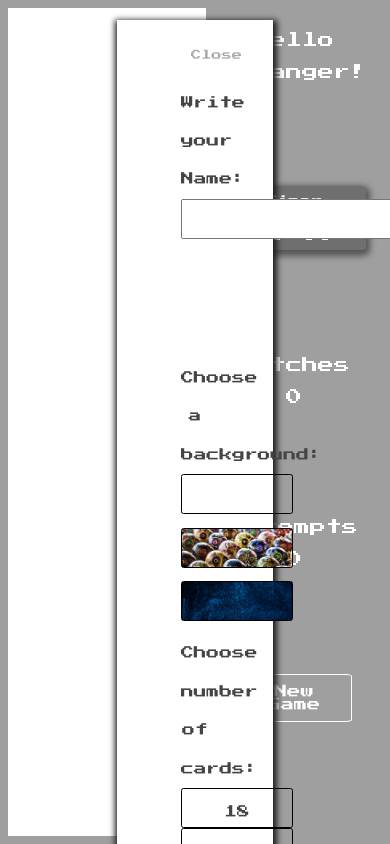
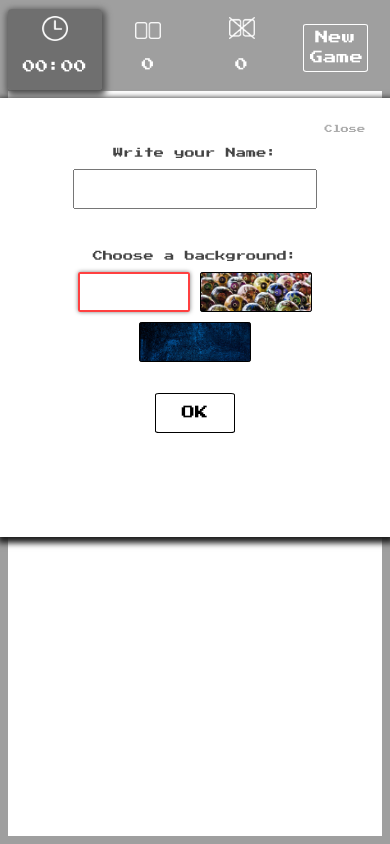
Before and after one commit to IrisCZ/MemoryGame, a plain HTML site: page index.html in a window 390 px wide. Both pictures are taken after a click on the element "Do you want to personalize your game?". Drawn offline with Linux system fonts and the light colour scheme.

Commit message:
Media queries

```diff
--- a/assets/css/main.css
+++ b/assets/css/main.css
@@ -105,7 +105,8 @@ main {
 aside {
   display: flex;
   flex-wrap: wrap;
-  flex-direction: row;
+  flex-direction: column;
+  justify-content: space-around;
   grid-column: aside-column-start / aside-column-end;
   grid-row: aside-row-start / aside-row-end;
   text-align: center;
@@ -114,9 +115,9 @@ aside {
 }
 aside>div{
   width: 100%;
+  padding: 0.5em;
 }
 .timerContainer{
-  height: 4rem;
   border-radius: 4%;
   background-color: rgba(0, 0, 0, .5);
   box-shadow: 1px 3px 6px 3px #1d1d1d;
@@ -140,6 +141,7 @@ button{
   background: none;
   font-family: 'Press Start 2P', cursive;
   cursor: pointer;
+  line-height: 1.5em;
 }
 
 /*modal end*/
@@ -156,6 +158,7 @@ button{
 }
 .modal-window>div {
   width: 40%;
+  max-height: 100vh;
   position: relative;
   margin: 5% auto;
   padding: 4rem;
@@ -164,11 +167,7 @@ button{
   text-align: center;
   box-shadow: 1px 3px 6px 3px #1d1d1d;
 }
-.modal-window .modalFame{
-  display: grid;
-  grid-template-rows: repeat(5, 1fr);
-  grid-template-columns: 1fr 1fr 1fr;
-}
+
 .modal-close {
   color: #aaa;
   font-size: 0.8em;
@@ -177,16 +176,16 @@ button{
   top: 1rem;
   text-decoration: none;
 }
+
 .modal-close:hover {
   color: #000;
 }
 .modal-window .text {
-  grid-column: 1/span 3;
   font-size: 1em;
   align-self: center;
 }
 .modal-window .yesOrNot {
-  grid-column: 2/2;
+  margin: 1.5em;
 }
 .modal-window button{
   width: 6em;
@@ -194,8 +193,6 @@ button{
   color: #000;
 }
 .wallOfFame{
-  grid-column: 1/span 3;
-  grid-row: 3/span 3;
   margin: 1em;
 }
 .wallOfFame span{
@@ -218,8 +215,9 @@ button{
 }
 /*modal ini*/
 .modal-window .modalStart{
+  line-height: 3em;
   display: flex;
-  line-height: 3em;
+  flex-direction: row;
 }
 .modal-window .modalStart div{
   width: 50%;
@@ -235,20 +233,14 @@ button{
   padding: 3rem 0 3rem 3rem;
 }
 .modalPersonalize{
-  display: grid;
-  grid-template-columns: 1fr 1fr 1fr;
-  grid-template-rows: 1fr 1fr 1fr 1fr;
   line-height: 3em;
   font-size: 0.8em;
 }
-.layerName{
-  grid-row: 1/1;
-  grid-column: span 3;
-}
+
 input{
-  width: 28em;
+  width: 57%;
   height: 3em;
-  padding: 1em;
+  padding: 1em 0.5em;
   font-family: inherit;
   color: #787878;
 }
@@ -256,14 +248,6 @@ input:focus {
   outline: #FF4040 auto 5px;
 }
 
-.layerBgs{
-  grid-row: 2/2;
-  grid-column: span 3;
-}
-.layerLevels{
-  grid-row: 3/3;
-  grid-column: span 3;
-}
 .modal-window.hidden {
   display: none;
 }
@@ -271,9 +255,8 @@ input:focus {
   display: none;
 }
 .layerSend {
-  grid-row: 4/4;
-  grid-column: span 3;
-  align-self: end;
+  align-self: center;
+  margin-top: 2em;
 }
 .layerSend button{
   height: 3em;
@@ -308,3 +291,54 @@ input:focus {
   border: 2px solid #FF4040;
   box-shadow:rgba(0,0,0,0.5) 0px 0px 4px;
 }
+.icon {
+  width: 4em;
+}
+@media screen and (orientation: portrait) {
+  body{
+    font-size: 0.8em;
+  }
+  .modal-window>div {
+    width: 100%;
+    padding: 4em 2em;
+    margin: 25% 0;
+    min-height: 40em;
+  }
+  main {
+    grid-template-columns: [board-column-start aside-column-start] 1fr 1fr 1fr [board-column-end aside-column-end];
+    grid-template-rows: [aside-row-start] 10% [board-row-start aside-row-end]  1fr 1fr 1fr  1fr 1fr 1fr 1fr [board-row-end];
+  }
+  aside{
+    flex-wrap: nowrap;
+    flex-direction: row;
+    padding: 0;
+  }
+  aside>div{
+    align-self: center;
+  }
+  .card.front {
+    background-size: contain;
+  }
+  .layerLevels{
+    display: none;
+  }
+  .modalPersonalize>div{
+    min-height: 10em;
+  }
+  .modalStart>div{
+    padding: 3em 0.5em;
+  }
+  .modal-window .modalStart{
+    padding: 3em 0.5em;
+    width: 100%;
+  }
+  aside .hello{
+    display: none;
+  }
+  .icon {
+    width: 2em;
+  }
+  input{
+    width: 70%;
+  }
+}
--- a/assets/js/functions.js
+++ b/assets/js/functions.js
@@ -3,6 +3,7 @@ var container = document.querySelector('.container');
 var attemptsCounter = document.querySelector('.attemptsCounter');
 var matchesCounter = document.querySelector('.matchesCounter');
 var timeDelay = 600;
+var portraitSmall = (window.matchMedia("(orientation: portrait)").matches) && (window.innerWidth <= 1024);
 
 var cardsToCompare = [];
 var ids = [];
@@ -214,6 +215,12 @@ function setBg(bg){
   document.querySelector('main').style.backgroundImage  = "url('assets/img/bg2.jpg')";
 }
 function setLevel(level){
+  if (portraitSmall) {
+    document.querySelector('.container').setAttribute("style", "grid-template-rows:[board-row-start]  1fr 1fr 1fr 1fr 1fr [board-row-end]; grid-template-columns: [board-column-start] 1fr 1fr 1fr 1fr [board-column-end]");
+      numberOfCards = 20;
+    ids.push(1,2,3,4,5,6,7,8,9,1,2,3,4,5,6,7,8,9,10);
+    return;
+  }
   if(level === "easy"){
     document.querySelector('.container').setAttribute("style", "grid-template-rows:[board-row-start aside-row-start] 1fr 1fr 1fr [board-row-end aside-row-end]");
     numberOfCards = 18;
--- a/index.html
+++ b/index.html
@@ -18,15 +18,18 @@
         <span>Hello stranger!</span>
       </div>
       <div class="timerContainer">
-        <span>Timer</span>
+        <!-- <span>Timer</span> -->
+        <img src="assets/img/time.png" class="icon" alt="time-icon">
         <p class="timeCounter"><time>00:00</time></p>
       </div>
       <div>
-        <span>Matches</span>
+        <!-- <span>Matches</span> -->
+        <img src="assets/img/matches.png" class="icon" alt="matches-icon">
         <div class="matchesCounter">0</div>
       </div>
       <div>
-        <span>Attempts</span>
+        <!-- <span>Attempts</span> -->
+        <img src="assets/img/attempts.png" class="icon" alt="attempts-icon">
         <div class="attemptsCounter">0</div>
 
       </div>
@@ -75,7 +78,7 @@
       <div class="layerBgs">
         <span>Choose a background:</span>
         <div class="bgs">
-          <div class="selector bg1" data-bg="bg1" onClick="toggleSelected(this)"></div>
+          <div class="selector bg1 selected" data-bg="bg1" onClick="toggleSelected(this)"></div>
           <div class="selector bg2" data-bg="bg2" onClick="toggleSelected(this)"></div>
           <div class="selector bg3" data-bg="bg3" onClick="toggleSelected(this)"></div>
         </div>
@@ -86,7 +89,7 @@
           <div class="selector easy" data-level="easy" onClick="toggleSelected(this)">
             <p>18</p>
           </div>
-          <div class="selector medium" data-level="medium" onClick="toggleSelected(this)">
+          <div class="selector medium selected" data-level="medium" onClick="toggleSelected(this)">
             <p>24</p>
           </div>
           <div class="selector hard" data-level="hard" onClick="toggleSelected(this)">
```
Also changed, not shown: assets/img/attempts.png (added), assets/img/matches.png (added), assets/img/time.png (added), 3 other files.
